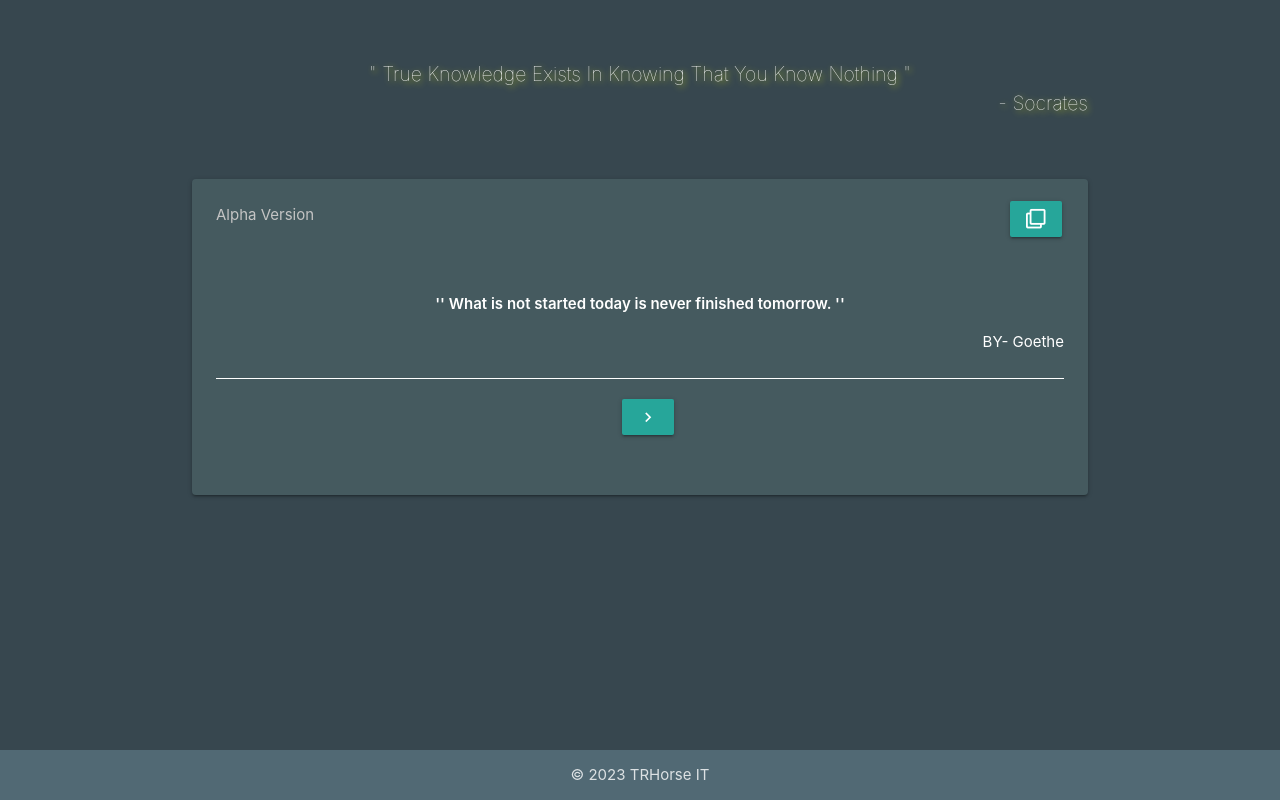
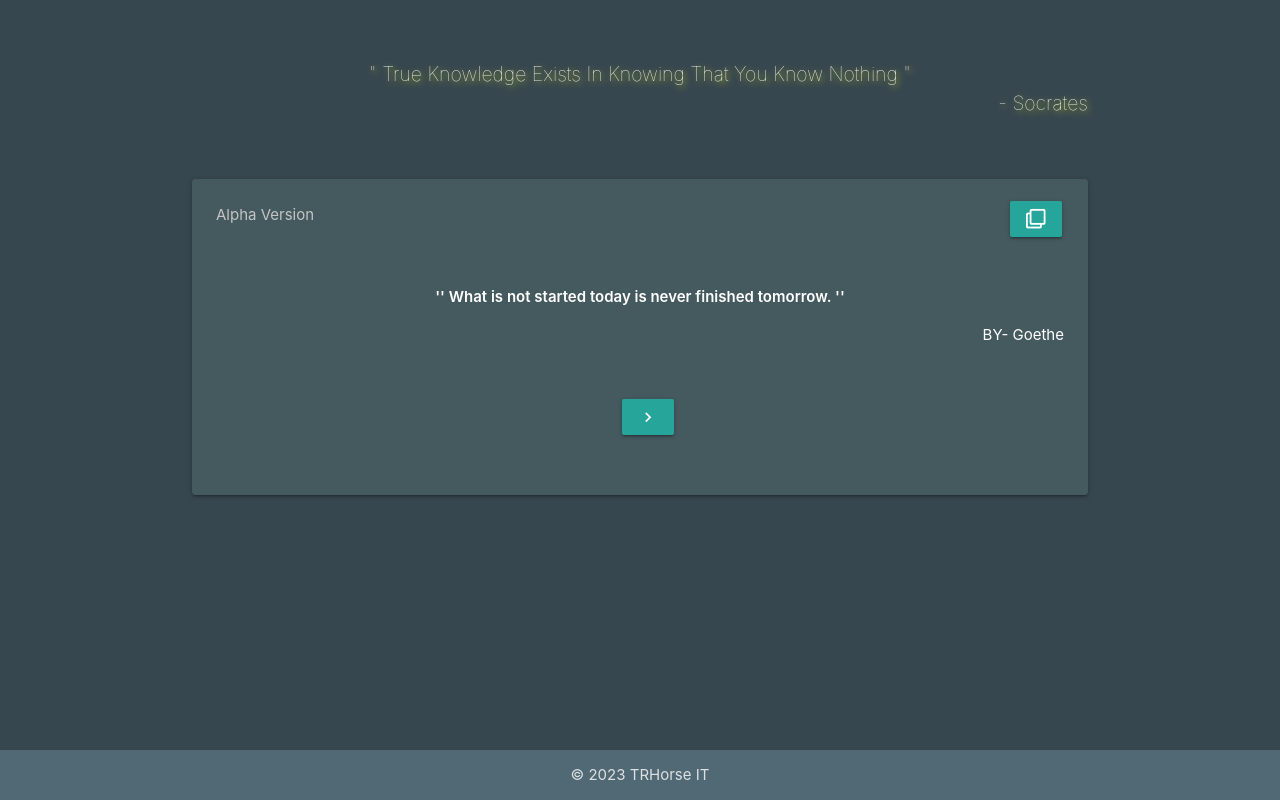
Before and after one commit to code-meta/qoutes-view, a plain HTML site: page index.html in a window 1280 px wide. Drawn offline with nearby package versions, Linux system fonts and the light colour scheme.

Commit message:
error fixing

```diff
--- a/custom.css
+++ b/custom.css
@@ -24,7 +24,7 @@ div.main_title {
   display: flex;
   flex-direction: column;
   justify-content: center;
-  border-bottom: 1px solid white;
+  padding-bottom: 1rem;
 }
 
 span.Byauthor{
```
